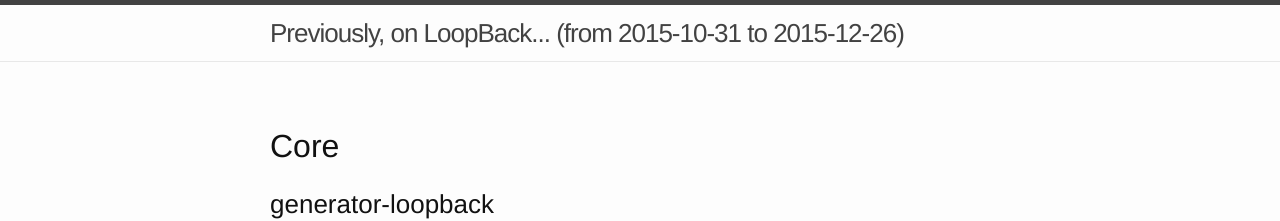
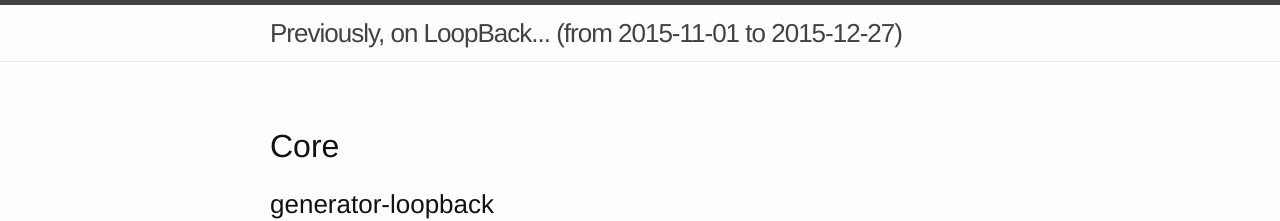
Before and after one commit to strongloop/loopback, a Jekyll site: the page built from index.md, in a window 1280 px wide and 900 px high. Shown: the top 221 px of the window. Built offline with Jekyll 4.4.1, drawn with Linux system fonts in a browser that asks for light colours.

Commit message:
Update changelog

```diff
--- a/index.md
+++ b/index.md
@@ -1,6 +1,6 @@
 ---
 layout: page
-since: (from 2015-10-31 to 2015-12-26)
+since: (from 2015-11-01 to 2015-12-27)
 ---
 
 ## Core
```
